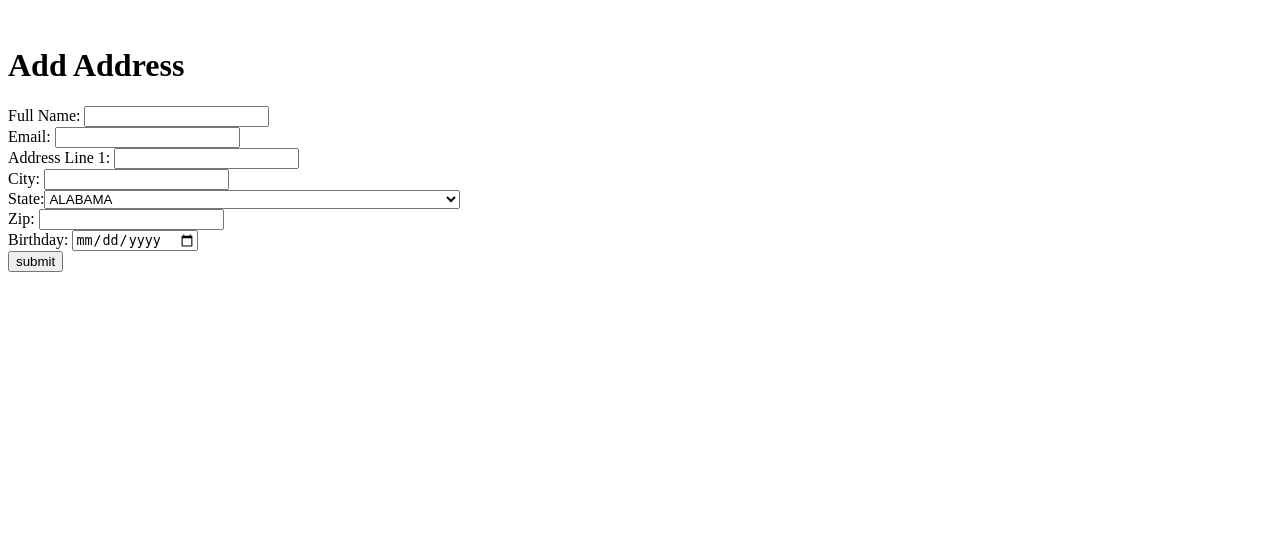
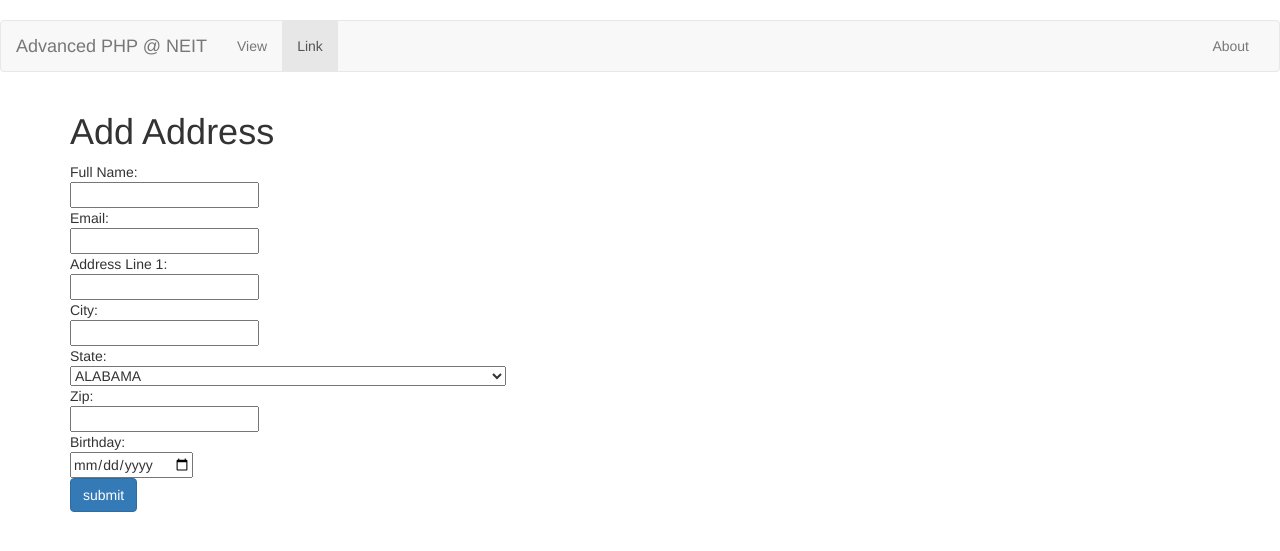
Before and after one commit to jgolembiesky/PHPAdvancedClass, a PHP site: page /add-address.php in a window 1280 px wide. Shown: the top 551 px of the page. Run offline with PHP 8.4, Linux system fonts and the light colour scheme; some libraries are stand-ins or nearby versions.

Commit message:
Bootstrap complete

```diff
--- a/lab2/part1/index.php
+++ b/lab2/part1/index.php
@@ -8,6 +8,7 @@ and open the template in the editor.
     <head>
         <meta charset="UTF-8">
         <title></title>
+
     </head>
     <body>
         <?php
--- a/lab2/part2/lab/add-address.php
+++ b/lab2/part2/lab/add-address.php
@@ -8,6 +8,7 @@ and open the template in the editor.
     <head>
         <meta charset="UTF-8">
         <title></title>
+        <link rel="stylesheet" type="text/css" href="https://bootswatch.com/superhero/bootstrap.css">
     </head>
     <body>
         <?php
--- a/lab2/part2/lab/index.php
+++ b/lab2/part2/lab/index.php
@@ -3,6 +3,7 @@
     <head>
         <meta charset="UTF-8">
         <title></title>
+        <link rel="stylesheet" type="text/css" href="https://bootswatch.com/superhero/bootstrap.css">
     </head>
     <body>
         <?php
--- a/lab2/part2/lab/templates/add-address.html.php
+++ b/lab2/part2/lab/templates/add-address.html.php
@@ -1,19 +1,61 @@
 <br />
+<nav class="navbar navbar-default">
+  <div class="container-fluid">
+    <div class="navbar-header">
+      <button type="button" class="navbar-toggle collapsed" data-toggle="collapse" data-target="#bs-example-navbar-collapse-1">
+        <span class="sr-only">Toggle navigation</span>
+        <span class="icon-bar"></span>
+        <span class="icon-bar"></span>
+        <span class="icon-bar"></span>
+      </button>
+      <a class="navbar-brand" href="#">Advanced PHP @ NEIT</a>
+    </div>
+
+    <div class="collapse navbar-collapse" id="bs-example-navbar-collapse-1">
+      <ul class="nav navbar-nav">
+          <li><a href="../lab/index.php">View<span class="sr-only">(current)</span></a></li>
+          <li class="active"><a href="../lab/add-address.php">Link</a></li>
+<!--        <li class="dropdown">
+          <a href="#" class="dropdown-toggle" data-toggle="dropdown" role="button" aria-expanded="false">Dropdown <span class="caret"></span></a>
+          <ul class="dropdown-menu" role="menu">
+            <li><a href="#">Action</a></li>
+            <li><a href="#">Another action</a></li>
+            <li><a href="#">Something else here</a></li>
+            <li class="divider"></li>
+            <li><a href="#">Separated link</a></li>
+            <li class="divider"></li>
+            <li><a href="#">One more separated link</a></li>
+          </ul>
+        </li>-->
+      </ul>
+<!--      <form class="navbar-form navbar-left" role="search">
+        <div class="form-group">
+          <input type="text" class="form-control" placeholder="Search">
+        </div>
+        <button type="submit" class="btn btn-default">Submit</button>
+      </form>-->
+      <ul class="nav navbar-nav navbar-right">
+        <li><a href="#">About</a></li>
+      </ul>
+    </div>
+  </div>
+</nav>
 
 <div class="container">
     <h1>Add Address</h1>
     <form action="#" method="post">
-       Full Name: <input name="fullname" value="<?php echo $fullname; ?>" /> <br />
-       Email: <input name="email" value="<?php echo $email; ?>" /> <br />
-       Address Line 1: <input name="addressline1" value="<?php echo $addressline1; ?>" /> <br />
-       City: <input name="city" value="<?php echo $city; ?>" /> <br />
-       State:<select name ="state">
+       Full Name:<br /> <input name="fullname" value="<?php echo $fullname; ?>" /> <br />
+       Email:<br /> <input name="email" value="<?php echo $email; ?>" /> <br />
+       Address Line 1:<br /> <input name="addressline1" value="<?php echo $addressline1; ?>" /> <br />
+       City:<br /> <input name="city" value="<?php echo $city; ?>" /> <br />
+       State:<br /><select name ="state">
            <?php foreach ($states as $key => $value): ?>
             <option value="<?php echo $key ?>" <?php if ( $state == $key): ?> selected="selected" <?php endif; ?>><?php echo $value; ?></option>
             <?php endforeach; ?>
        </select> <br/>
-       Zip: <input name="zip" value="<?php echo $zip; ?>" /> <br />
-       Birthday: <input type="date" name="birthday" value="<?php echo $birthday; ?>" /> <br />
+       Zip:<br /> <input name="zip" value="<?php echo $zip; ?>" /> <br />
+       Birthday:<br /> <input type="date" name="birthday" value="<?php echo $birthday; ?>" /> <br />
        <input type="submit" value="submit" class="btn btn-primary" />
+<!--       <input type="button" value="address book" href="../lab/index.php" class="btn btn-primary"></button>-->
     </form>
 </div>
```
Also changed, not shown: lab2/part2/lab/templates/view-address.html.php (+42 -1 lines).
